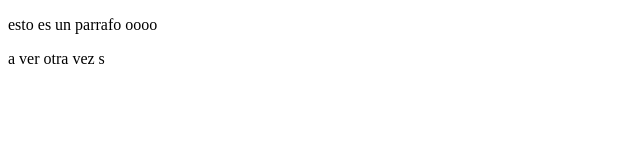
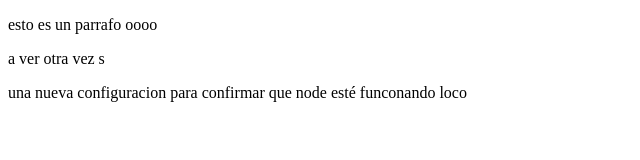
Before and after one commit to Luis-Antonio0039/curso, a website: page index.html in a window 1280 px wide. Shown: the whole page, without its empty margins (0-640 px from the left). Drawn offline with Linux system fonts and the light colour scheme.

Commit message:
cuarto commit agregando con node y el archivo de gitignore

```diff
--- a/index.html
+++ b/index.html
@@ -9,5 +9,6 @@
 <body>
     <p>esto es un parrafo oooo </p>
         <p>a ver otra vez s</p>
+        <p> una nueva configuracion para confirmar que node esté funconando loco </p>
 </body>
 </html>
```
Also changed, not shown: package.json (added, +24 -0 lines), 2 other files.
